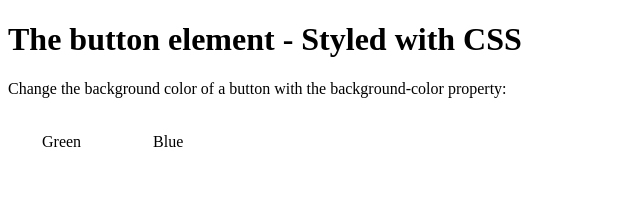
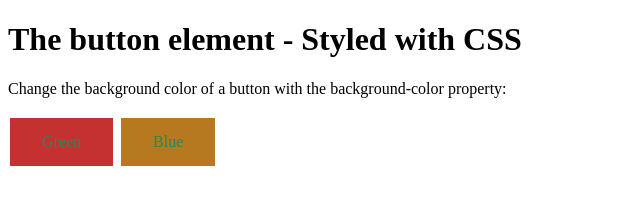
Before and after one commit to ajuhpark/token-example-css, a website: page index.html in a window 1280 px wide. Shown: the whole page, without its empty margins (0-640 px from the left). Drawn offline with Linux system fonts and the light colour scheme.

Commit message:
correcting the path to variables.css

```diff
--- a/index.html
+++ b/index.html
@@ -1,7 +1,7 @@
 <!DOCTYPE html>
 <html>
 <head>
-    <link href="build/css/_variables.css" rel="stylesheet"/>
+    <link href="build/css/variables.css" rel="stylesheet"/>
 
 <style>
 .button {
```
